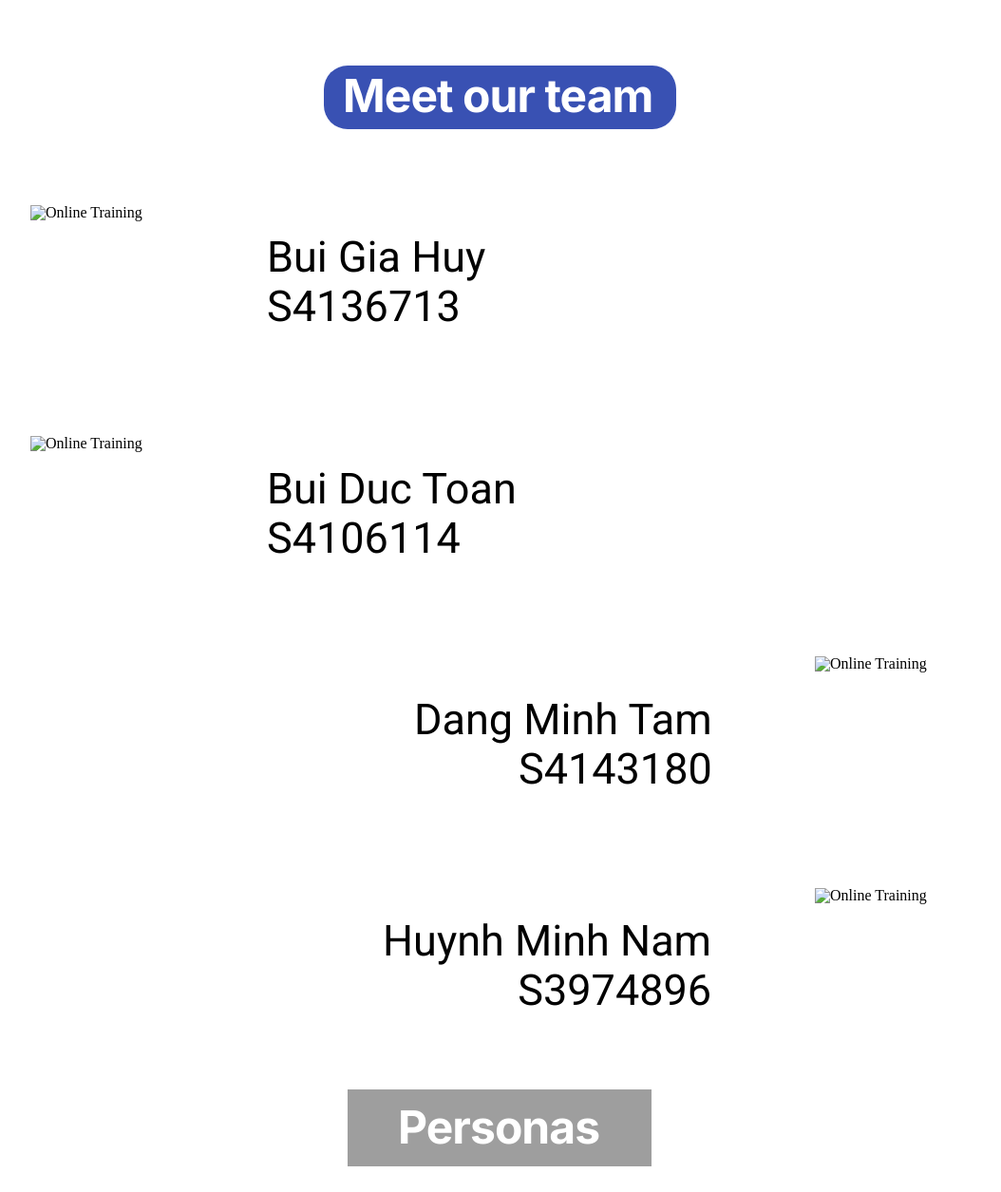
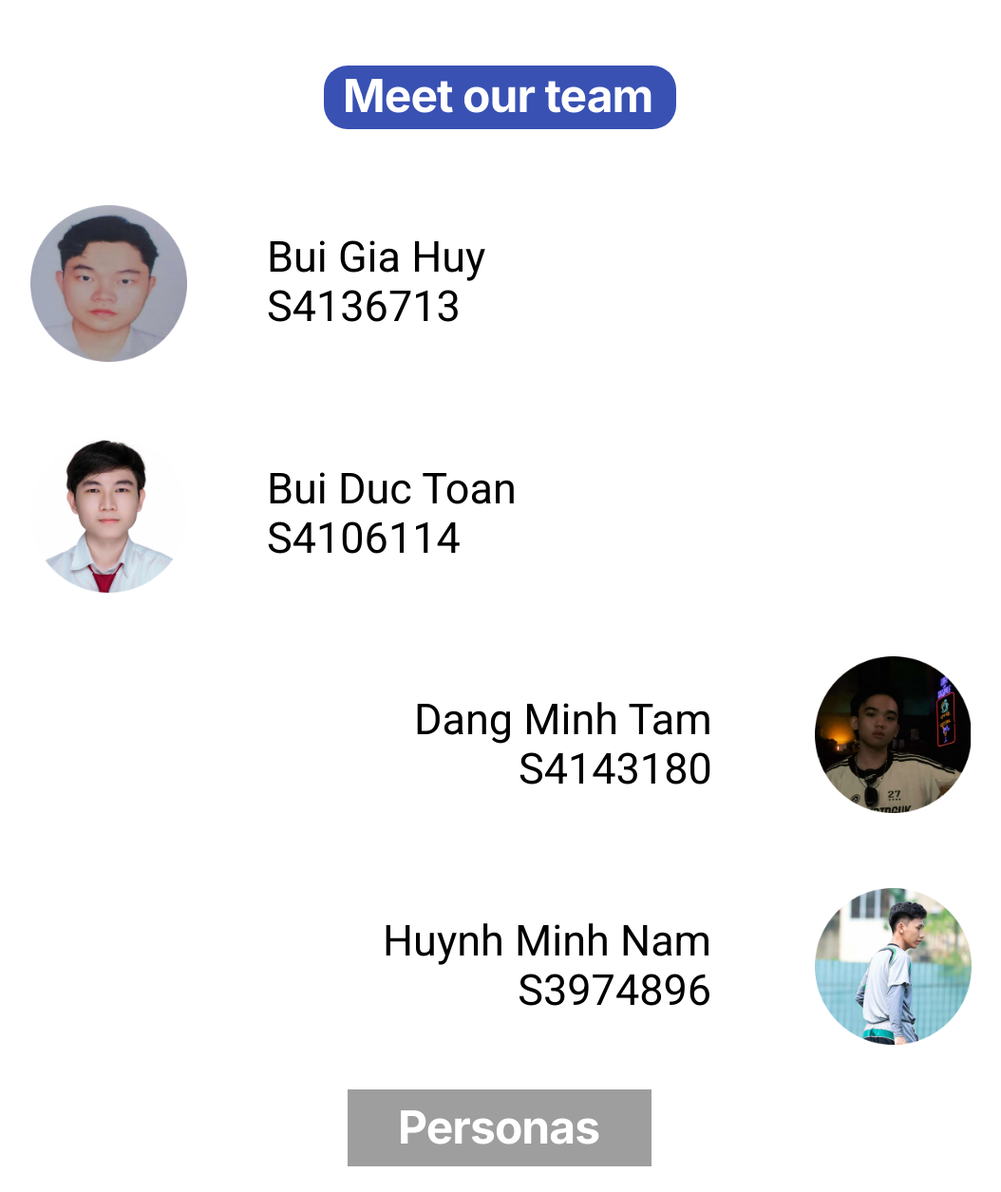
Before and after one commit to deptraivabua/creditpage, a website: page index.html in a window 1280 px wide. Shown: the part 659-1914 px from the top of the page at 95% size, without its empty margins (114-1168 px from the left). Drawn offline with nearby package versions, Linux system fonts and the light colour scheme; grey boxes are pictures that could not be loaded.

Commit message:
update photo

```diff
--- a/index.html
+++ b/index.html
@@ -100,10 +100,10 @@
       <div class="overlap-3"><div class="text-wrapper-6">Meet our team</div></div>
 
       <!-- Team Members -->
-      <img class="online-training" src="images/Huy.png" alt="Online Training">
-      <img class="online-training-2" src="images/Toan.png" alt="Online Training">
-      <img class="online-training-3" src="images/Tam.png" alt="Online Training">
-      <img class="online-training-4" src="images/Nam.png" alt="Online Training">
+      <img class="online-training" src="Huy.png" alt="Online Training">
+      <img class="online-training-2" src="Toan.png" alt="Online Training">
+      <img class="online-training-3" src="Tam.png" alt="Online Training">
+      <img class="online-training-4" src="Nam.png" alt="Online Training">
 
       <div class="bui-gia-huy">Bui Gia Huy <br>S4136713</div>
       <div class="dang-minh-tam">Dang Minh Tam <br>S4143180</div>
```
Also changed, not shown: Huy.png (added), Nam.png (added), Tam.png (added), Toan.png (added).
